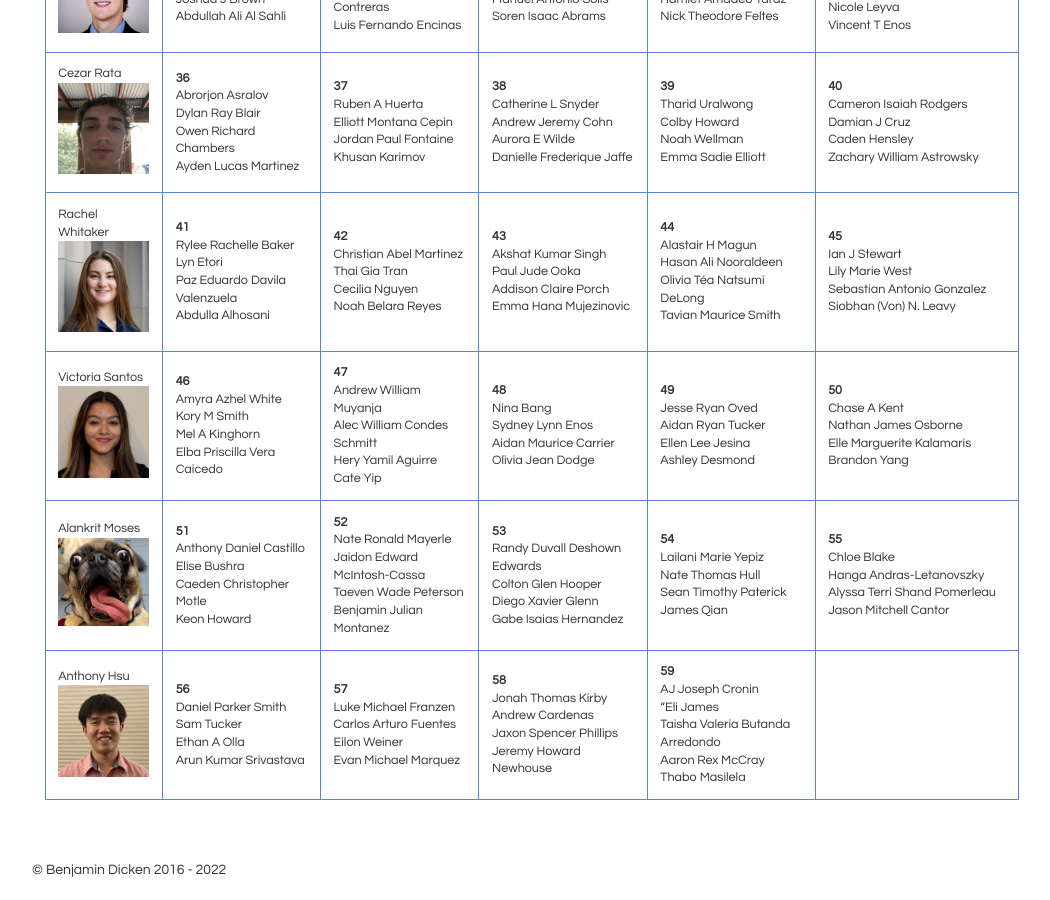
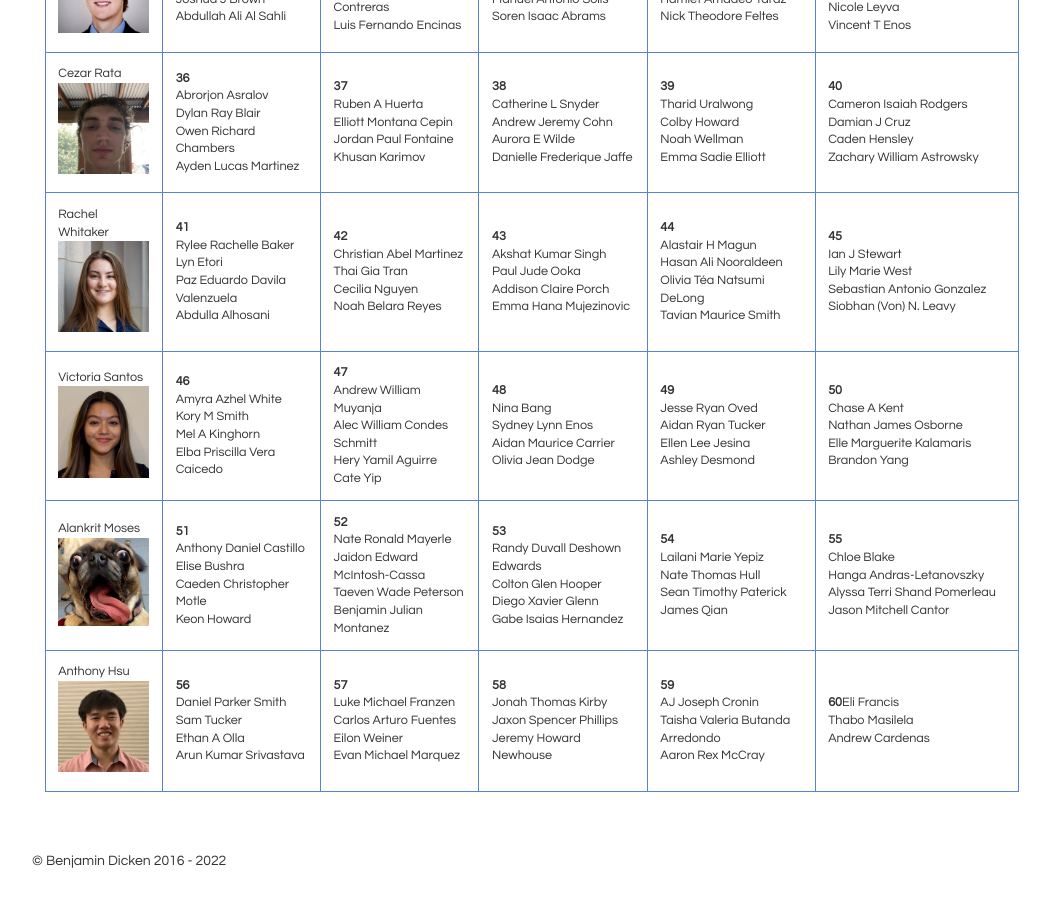
Before and after one commit to bddicken/cs110fall2022website, a Jekyll site: the page built from groups/benGroups/index.md, in a window 1280 px wide and 900 px high, scrolled down 1062 px. Shown: the whole window, without its empty margins (108-1158 px from the left). Built offline with Jekyll 4.4.1, drawn with Linux system fonts in a browser that asks for light colours.

Commit message:
Update to Anthony's Groups

```diff
--- a/groups/benGroups/index.md
+++ b/groups/benGroups/index.md
@@ -16,4 +16,4 @@
 |Rachel Whitaker<br><img src="../../images/rwhitaker.jpg" class="taimg" />|**41**<br>Rylee Rachelle Baker<br>Lyn Etori<br>Paz Eduardo Davila Valenzuela<br>Abdulla Alhosani<br>|**42**<br>Christian Abel Martinez<br>Thai Gia Tran<br>Cecilia Nguyen<br>Noah Belara Reyes<br>|**43**<br>Akshat Kumar Singh<br>Paul Jude Ooka<br>Addison Claire Porch<br>Emma Hana Mujezinovic<br>|**44**<br>Alastair H Magun<br>Hasan Ali Nooraldeen<br>Olivia Téa Natsumi DeLong<br>Tavian Maurice Smith<br>|**45**<br>Ian J Stewart<br>Lily Marie West<br>Sebastian Antonio Gonzalez<br>Siobhan (Von) N. Leavy<br>|
 |Victoria Santos<br><img src="../../images/vsantos.jpg" class="taimg" />|**46**<br>Amyra Azhel White<br>Kory M Smith<br>Mel A Kinghorn<br>Elba Priscilla Vera Caicedo<br>|**47**<br>Andrew William Muyanja<br>Alec William Condes Schmitt<br>Hery Yamil Aguirre<br>Cate Yip<br>|**48**<br>Nina Bang<br>Sydney Lynn Enos<br>Aidan Maurice Carrier<br>Olivia Jean Dodge<br>|**49**<br>Jesse Ryan Oved<br>Aidan Ryan Tucker<br>Ellen Lee Jesina<br>Ashley Desmond<br>|**50**<br>Chase A Kent<br>Nathan James Osborne<br>Elle Marguerite Kalamaris<br>Brandon Yang<br>|
 |Alankrit Moses<br><img src="../../images/dog.png" class="taimg" />|**51**<br>Anthony Daniel Castillo<br>Elise Bushra<br>Caeden Christopher Motle<br>Keon Howard<br>|**52**<br>Nate Ronald Mayerle<br>Jaidon Edward McIntosh-Cassa<br>Taeven Wade Peterson<br>Benjamin Julian Montanez<br>|**53**<br>Randy Duvall Deshown Edwards<br>Colton Glen Hooper<br>Diego Xavier Glenn<br>Gabe Isaias Hernandez<br>|**54**<br>Lailani Marie Yepiz<br>Nate Thomas Hull<br>Sean Timothy Paterick<br>James Qian<br>|**55**<br>Chloe Blake<br>Hanga Andras-Letanovszky<br>Alyssa Terri Shand Pomerleau<br>Jason Mitchell Cantor<br>|
-|Anthony Hsu<br><img src="../../images/ahsu.jpeg" class="taimg" />|**56**<br>Daniel Parker Smith<br>Sam Tucker<br>Ethan A Olla<br>Arun Kumar Srivastava<br>|**57**<br>Luke Michael Franzen<br>Carlos Arturo Fuentes<br>Eilon Weiner<br>Evan Michael Marquez<br>|**58**<br>Jonah Thomas Kirby<br>Andrew Cardenas<br>Jaxon Spencer Phillips<br>Jeremy Howard Newhouse<br>|**59**<br>AJ Joseph Cronin<br>"Eli James<br>Taisha Valeria Butanda Arredondo<br>Aaron Rex McCray<br>Thabo Masilela<br>|
+|Anthony Hsu<br><img src="../../images/ahsu.jpeg" class="taimg" />|**56**<br>Daniel Parker Smith<br>Sam Tucker<br>Ethan A Olla<br>Arun Kumar Srivastava<br>|**57**<br>Luke Michael Franzen<br>Carlos Arturo Fuentes<br>Eilon Weiner<br>Evan Michael Marquez<br>|**58**<br>Jonah Thomas Kirby<br>Jaxon Spencer Phillips<br>Jeremy Howard Newhouse<br>|**59**<br>AJ Joseph Cronin<br>Taisha Valeria Butanda Arredondo<br>Aaron Rex McCray<br>|**60**Eli Francis<br>Thabo Masilela<br>Andrew Cardenas<br>|
```
